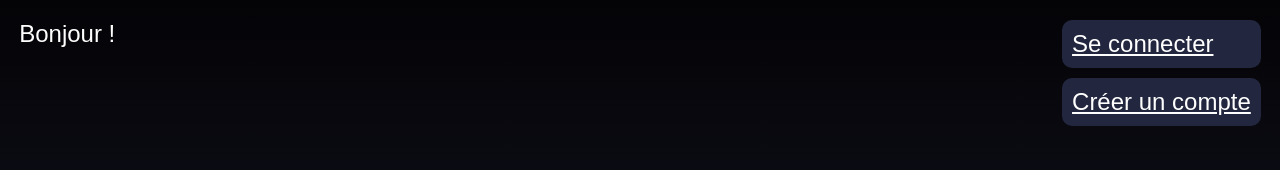
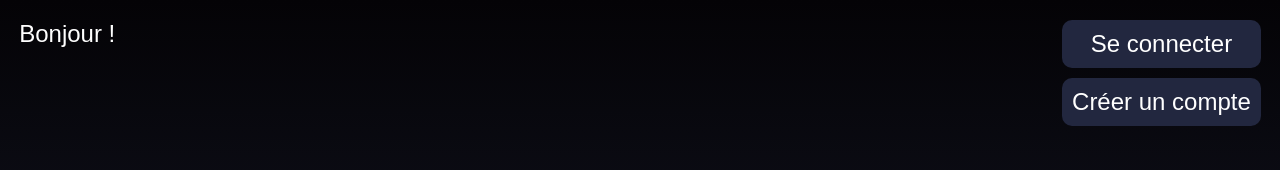
Before and after one commit to Remar59/liremersion, a React (Create React App) app: page / in a window 1280 px wide. Shown: the top 170 px of the page. Built offline with nearby package versions, Linux system fonts and the light colour scheme.

Commit message:
Ajustment front

```diff
--- a/src/components/login.js
+++ b/src/components/login.js
@@ -1,6 +1,6 @@
 import React, { useState } from "react";
 import { useNavigate} from 'react-router-dom';
-import { Button, message, Space } from 'antd';
+
 
 import "../styles/login.scss";
 
--- a/src/styles/home.scss
+++ b/src/styles/home.scss
@@ -32,6 +32,8 @@ p {
                     background-color: #22273f;
                     border-radius: 10px;
                     margin-bottom: 10px;
+                    text-decoration: none;
+                    text-align: center;
                 }
             }
         }
```
